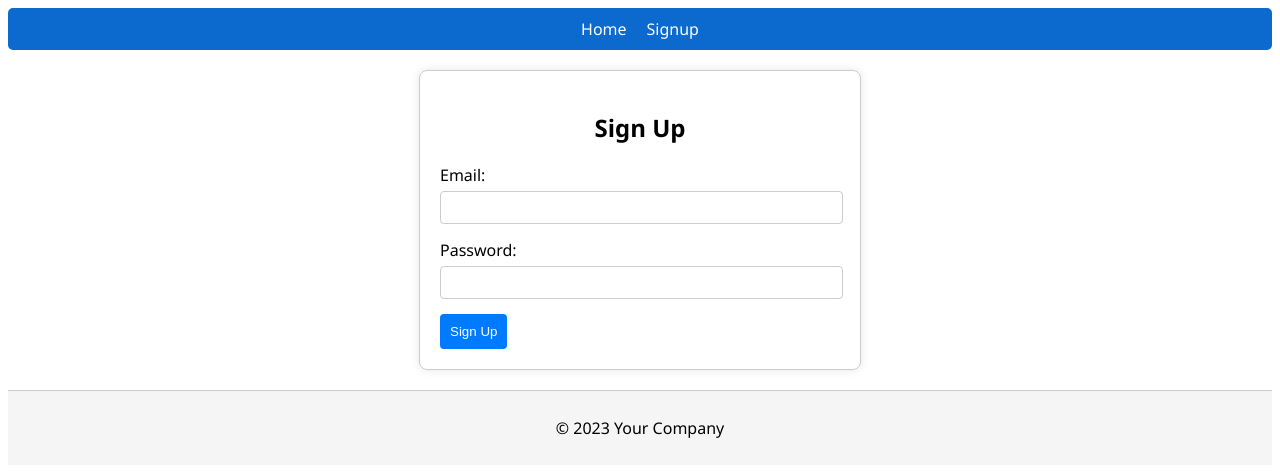
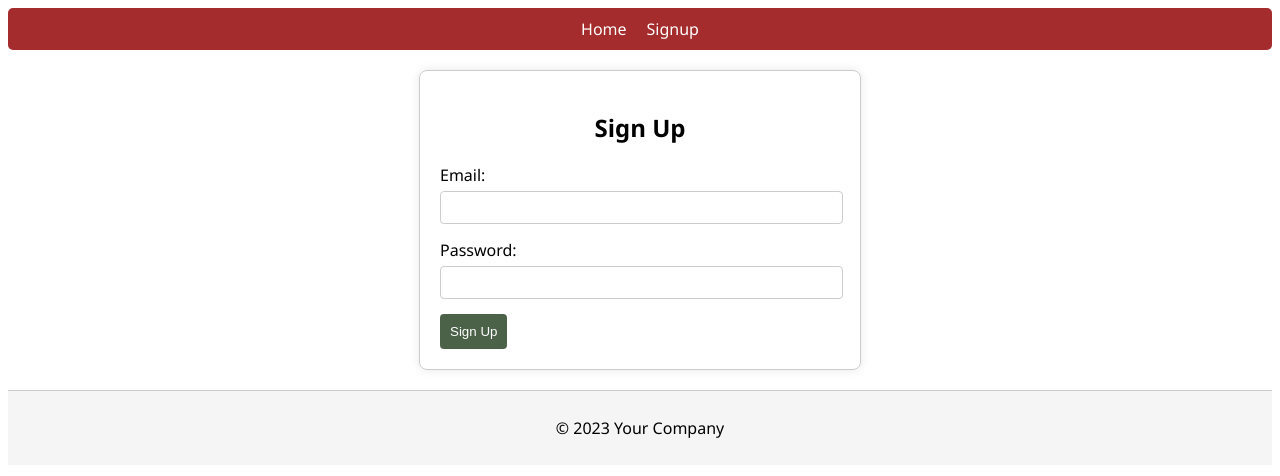
Before and after one commit to MeelisRekker/WAD_groupBC, a Vue app in the folder app/: page /signup in a window 1280 px wide. Shown: the top 476 px of the page. Built offline with nearby package versions, Linux system fonts and the light colour scheme.

Commit message:
Add some christmas spirit

```diff
--- a/app/src/components/Header.vue
+++ b/app/src/components/Header.vue
@@ -19,7 +19,7 @@
   <style scoped>
   header {
     font-family: 'Segoe UI', Tahoma, Geneva, Verdana, sans-serif;
-    background-color: #0c69cd;
+    background-color: #a12222f3;
     border-radius: 5px;
     color: #fff;
     padding: 10px;
--- a/app/src/components/Posts.vue
+++ b/app/src/components/Posts.vue
@@ -83,7 +83,7 @@ export default {
   border-radius: 8px;
   border: none;
   color: #fff;
-  background-color: #0c69cd;
+  background-color: #435b40f3;
   padding: 10px 16px;
   margin-left: 20%;
   margin-right: 20%;
--- a/app/src/components/Signup.vue
+++ b/app/src/components/Signup.vue
@@ -79,7 +79,7 @@
 
   button {
     padding: 10px;
-    background-color: #007bff;
+    background-color: #435b40f3;
     color: #fff;
     border: none;
     border-radius: 4px;
@@ -87,7 +87,7 @@
   }
 
   button:disabled {
-    background-color: #ccc;
+    background-color: rgb(192, 255, 192);
     cursor: not-allowed;
   }
 
```
